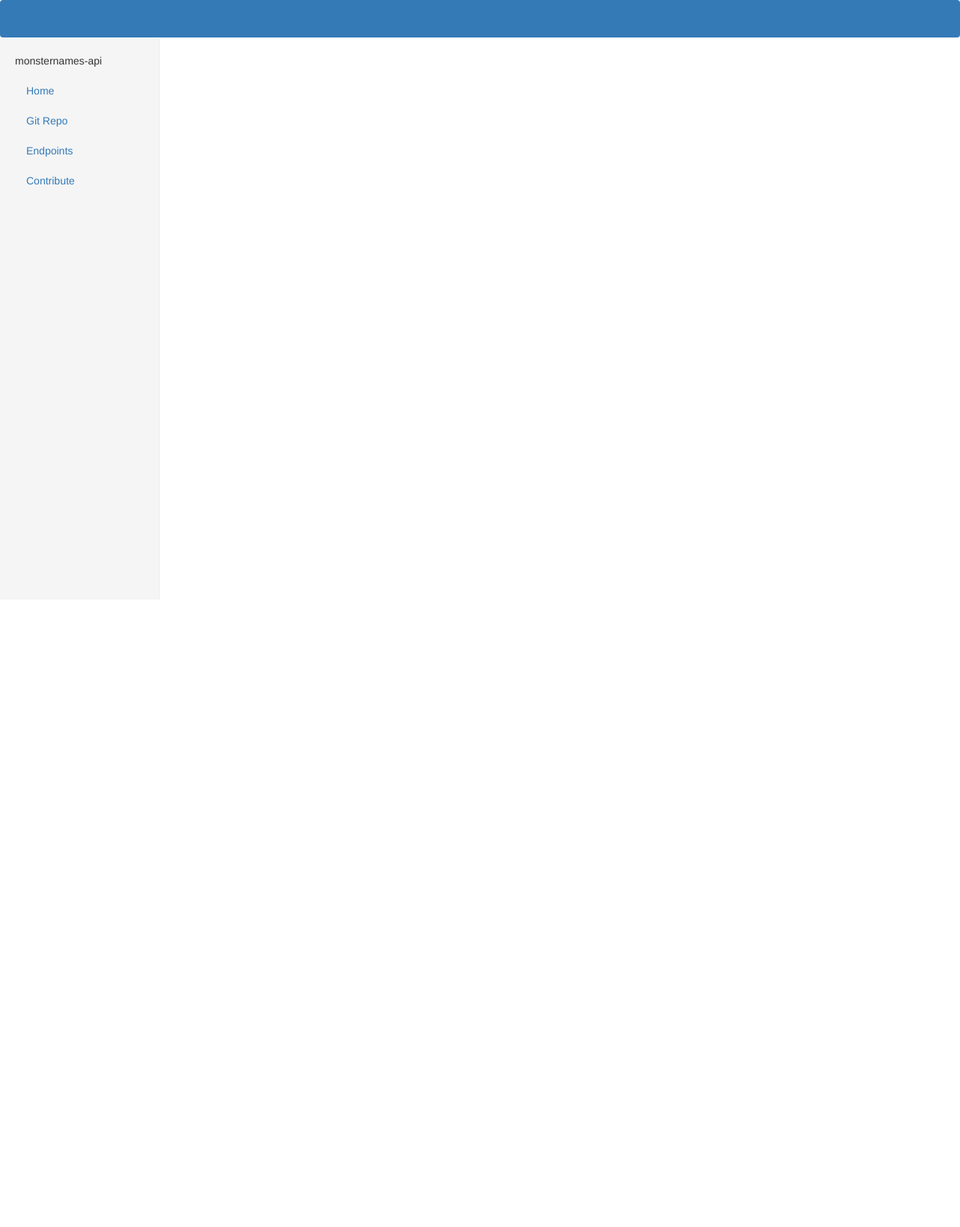
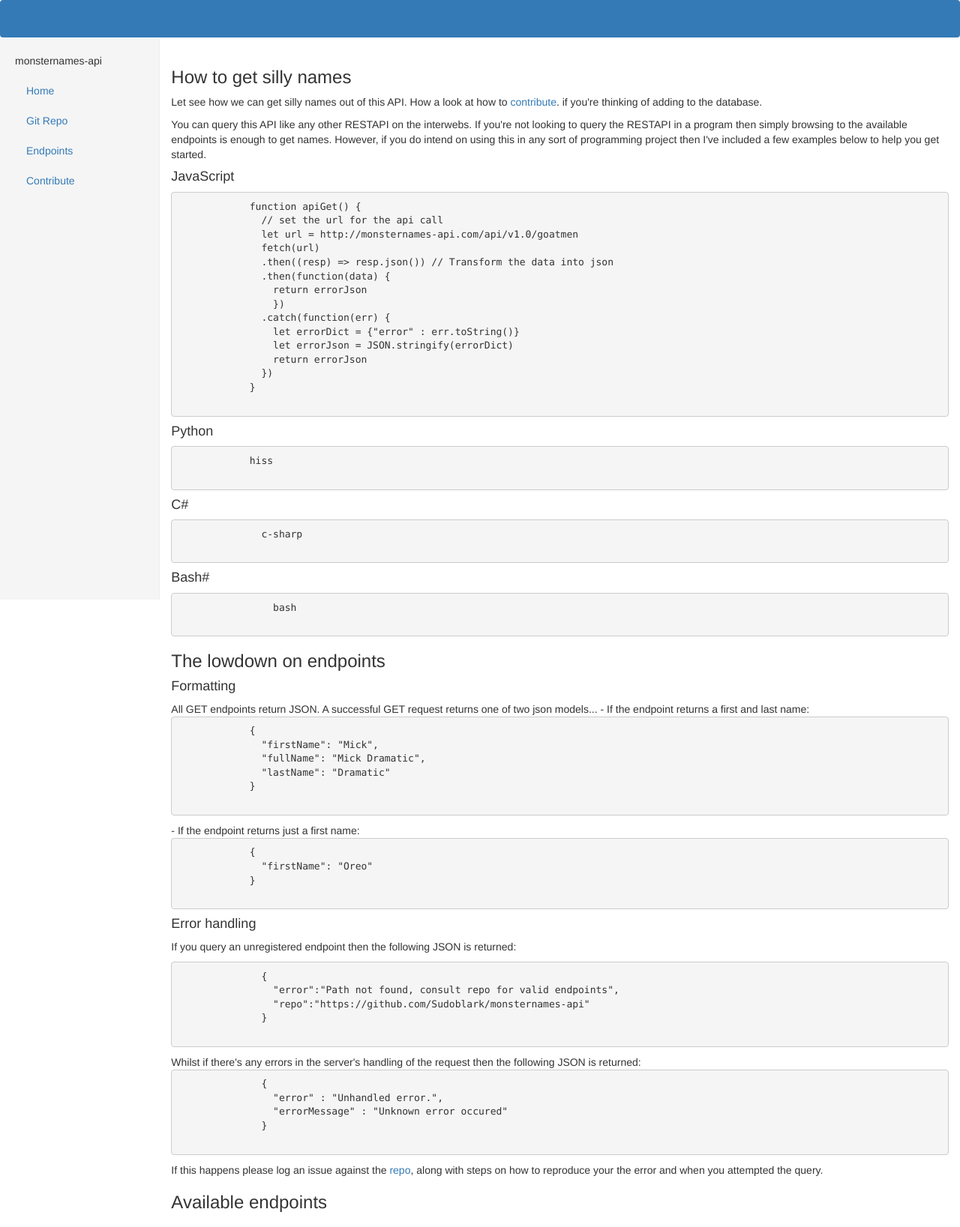
Before and after one commit to benjaminlukeclark/monsternames-api, a Flask app: page /endpoints in a window 1280 px wide. Shown: the whole page at 75% size. Before the commit the page ends 800 px from the top, so only its background shows below. Run offline with Flask 2, Linux system fonts and the light colour scheme; parts of the project's set-up code (start-up, migrations or seed data) failed here and were passed over; some libraries are stand-ins or nearby versions.

Commit message:
Started drafting endpoint content
-Contribute content being drafted

-Need to add endpoint documentation

-Added usage documentaiton

-Need to wait till i have WiFi before fleshing code examples

```diff
--- a/static/js/home.js
+++ b/static/js/home.js
@@ -8,7 +8,10 @@ function apiGet() {
       console.log(data)
       })
     .catch(function(err) {
-
+      let errorDict = {"firstName" : "ben", "lastName" : "clark", "fullName" : "ben clark"}
+      let errorJson = JSON.stringify(errorDict)
+      document.getElementById('endpoint').innerHTML = errorJson
+      console.log(errorJson)
     })
 
     return false // done to prevent reload of page
--- a/templates/endpoints.html
+++ b/templates/endpoints.html
@@ -9,6 +9,8 @@
     <script src="https://maxcdn.bootstrapcdn.com/bootstrap/3.4.1/js/bootstrap.min.js"></script>
     <!-- Our CSS -->
     <link rel= "stylesheet" type= "text/css" href= "{{ url_for('static',filename='css/home.css') }}">
+    <!-- Title for the webpage -->
+    <title>Endpoints</title>
   </head>
   <body>
     <nav class="navbar navbar-dark bg-primary"> </nav>
@@ -25,6 +27,109 @@
     </div>
     <div class="col-sm-9 col-sm-offset-3 col-md-10 col-md-offset-2 main">
       <!-- Main body for content -->
+      <div>
+        <h3>How to get silly names</h3>
+        <p>Let see how we can get silly names out of this API. How a look at how to <a href="{{ url_for('contribute') }}" >contribute</a>. if you're thinking of adding to the database.</p>
+      </div>
+
+      <div>
+          <p>
+            You can query this API like any other RESTAPI on the interwebs.
+
+            If you're not looking to query the RESTAPI in a program then simply browsing to the available endpoints is enough to get names.
+
+            However, if you do intend on using this in any sort of programming project then I've included a few examples below to help you get started.
+          </p>
+
+          <!-- JavaScript example -->
+          <h4>JavaScript</h4>
+          <pre lang="js">
+            function apiGet() {
+              // set the url for the api call
+              let url = http://monsternames-api.com/api/v1.0/goatmen
+              fetch(url)
+              .then((resp) => resp.json()) // Transform the data into json
+              .then(function(data) {
+                return errorJson
+                })
+              .catch(function(err) {
+                let errorDict = {"error" : err.toString()}
+                let errorJson = JSON.stringify(errorDict)
+                return errorJson
+              })
+            }
+          </pre>
+
+          <!-- Python example -->
+          <h4>Python</h4>
+          <pre lang="python">
+            hiss
+          </pre>
+
+          <!-- C# example -->
+          <h4>C#</h4>
+          <pre lang="c-sharp">
+              c-sharp
+          </pre>
+
+          <!-- Bash example -->
+          <h4>Bash#</h4>
+          <pre lang="bash">
+                bash
+          </pre>
+      </div>
+
+      <div>
+        <h3>The lowdown on endpoints</h3>
+        <p>
+          <h4>Formatting</h4>
+          All GET endpoints return JSON. A successful GET request returns one of two json models...
+
+          - If the endpoint returns a first and last name:
+          <pre lang="json">
+            {
+              "firstName": "Mick",
+              "fullName": "Mick Dramatic",
+              "lastName": "Dramatic"
+            }
+          </pre>
+          - If the endpoint returns just a first name:
+          <pre lang="json">
+            {
+              "firstName": "Oreo"
+            }
+          </pre>
+          <h4>Error handling</h4>
+          <p>
+            If you query an unregistered endpoint then the following JSON is returned:
+
+            <pre lang="json">
+              {
+                "error":"Path not found, consult repo for valid endpoints",
+                "repo":"https://github.com/Sudoblark/monsternames-api"
+              }
+            </pre>
+
+            Whilst if there's any errors in the server's handling of the request then the following JSON is returned:
+
+            <pre lang="json">
+              {
+                "error" : "Unhandled error.",
+                "errorMessage" : "Unknown error occured"
+              }
+            </pre>
+
+            If this happens please log an issue against the <a href="https://github.com/Sudoblark/monsternames-api">repo</a>, along with steps on how to reproduce your the error and when you attempted the query.
+
+          </p>
+          <h3>Available endpoints</h3>
+          <table id="endpointTable">
+          </table>
+
+
+          </types>
+        </p>
+      </div>
 
     </div>
     </div>
--- a/templates/home.html
+++ b/templates/home.html
@@ -10,6 +10,8 @@
     <!-- Our JS -->
     <script type="text/javascript"
     src="{{ url_for('static', filename='js/home.js') }}"></script>
+    <!-- Title for the webpage -->
+    <title>monsternames-api</title>
   </head>
   <body>
     <nav class="navbar navbar-dark bg-primary"> </nav>
```
Also changed, not shown: static/js/contribute.js (added, +12 -0 lines), templates/contribute.html (+9 -0 lines).
